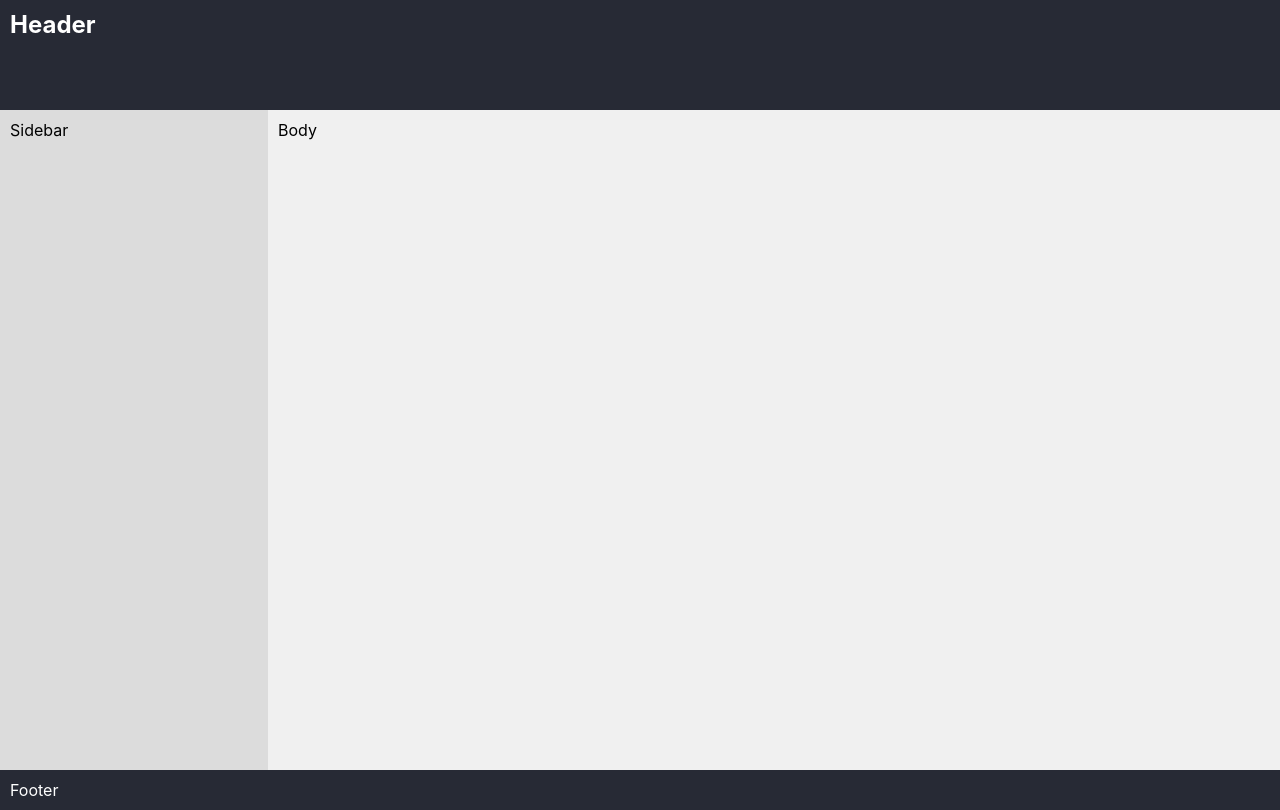
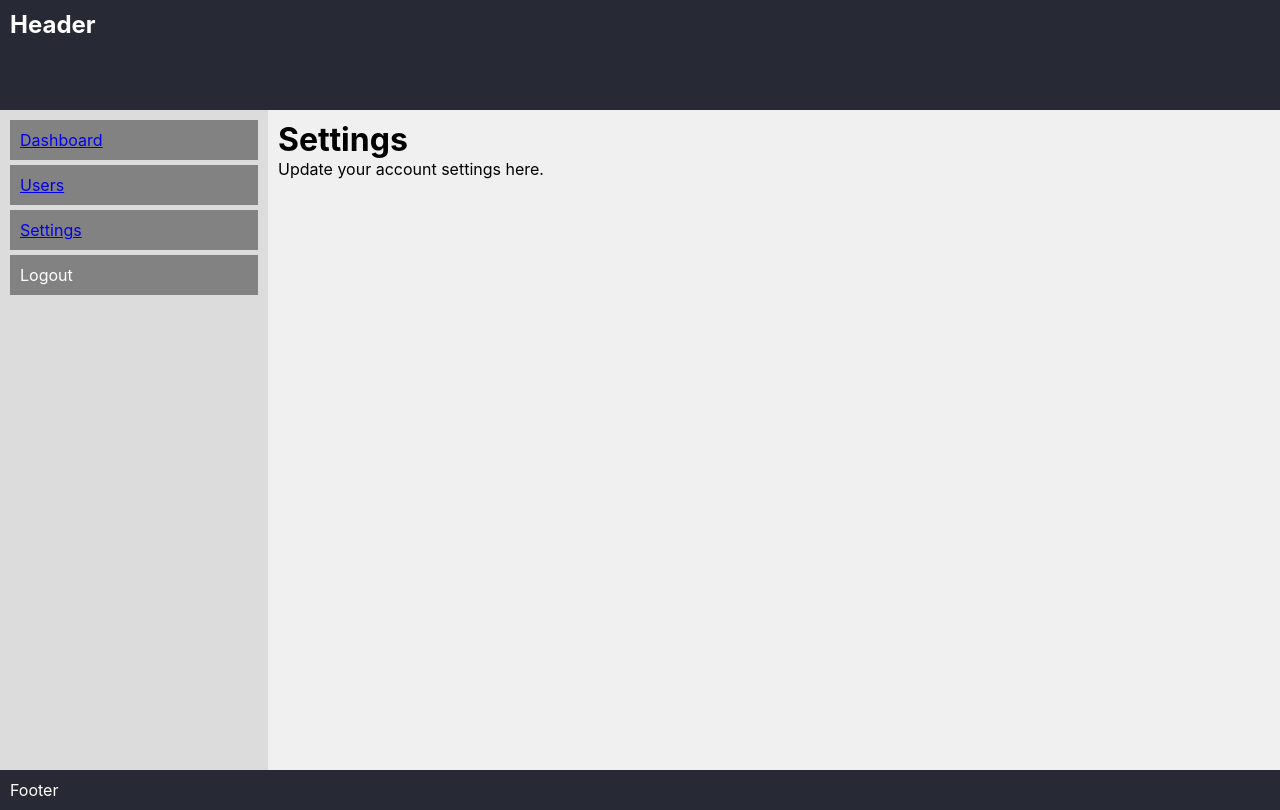
Before and after one commit to kiranmulmi/react-training-2025, a React (Create React App) app: page /settings in a window 1280 px wide. Built offline with nearby package versions, Linux system fonts and the light colour scheme.

Commit message:
react router implementation

```diff
--- a/package.json
+++ b/package.json
@@ -6,6 +6,7 @@
     "cra-template": "1.2.0",
     "react": "^19.0.0",
     "react-dom": "^19.0.0",
+    "react-router": "^7.1.5",
     "react-scripts": "5.0.1"
   },
   "scripts": {
--- a/src/App.js
+++ b/src/App.js
@@ -1,24 +1,30 @@
 import './assets/css/main.css';
+import { BrowserRouter, Routes, Route } from "react-router";
 
 import Header from './components/Header';
 import Footer from './components/Footer';
 import Sidebar from './components/Sidebar';
+import Dashboard from './pages/Dashboard';
+import Users from './pages/Users';
+import Settings from './pages/Settings';
 
 const App = () => {
 
-  const fullName = "John Doe";
-
   return(
-    <div>
+    <BrowserRouter>
       <Header />
       <div className="v-row main-wrapper">
         <Sidebar/>
         <div className="v-col main-body">
-          Body
+          <Routes>
+            <Route path="/dashboard" element={<Dashboard />} />
+            <Route path="/users" element={<Users />} />
+            <Route path="/settings" element={<Settings />} />
+          </Routes>
         </div>
       </div>
       <Footer />
-    </div>
+    </BrowserRouter>
   );
 }
 
--- a/src/assets/css/main.css
+++ b/src/assets/css/main.css
@@ -25,3 +25,13 @@
 .main-wrapper{
   display: flex;
 }
+
+.sidebar-menu {
+  list-style: none;
+}
+.sidebar-menu li {
+  padding: 10px;
+  background-color: #828282;
+  color: white;
+  margin-bottom: 5px;
+}
--- a/src/components/Sidebar.js
+++ b/src/components/Sidebar.js
@@ -1,6 +1,14 @@
+import { NavLink } from "react-router";
 const Sidebar = () => {
   return (
-    <div className="v-col sidebar">Sidebar</div>
+    <div className="v-col sidebar">
+      <ul className="sidebar-menu">
+        <li><NavLink to="/dashboard">Dashboard</NavLink></li>
+        <li><NavLink to="/users">Users</NavLink></li>
+        <li><NavLink to="/settings">Settings</NavLink></li>
+        <li>Logout</li>
+      </ul>
+    </div>
   );
 }
 
--- a/src/index.js
+++ b/src/index.js
@@ -2,10 +2,11 @@ import React from 'react';
 import ReactDOM from 'react-dom/client';
 import './index.css';
 import App from './App';
+import { BrowserRouter } from "react-router";
 
 const root = ReactDOM.createRoot(document.getElementById('root'));
 root.render(
   <React.StrictMode>
-    <App />
+      <App />
   </React.StrictMode>
 );
--- /dev/null
+++ b/src/pages/Dashboard.js
@@ -0,0 +1,10 @@
+const Dashboard = () => {
+  return (
+    <div>
+      <h1>Dashboard</h1>
+      <p>Welcome to the dasboard!</p>
+    </div>
+  );
+}
+
+export default Dashboard;
--- /dev/null
+++ b/src/pages/Settings.js
@@ -0,0 +1,10 @@
+const Settings = () => {
+  return (
+    <div className="v-col settings">
+      <h1>Settings</h1>
+      <p>Update your account settings here.</p>
+    </div>
+  );
+}
+
+export default Settings;
--- /dev/null
+++ b/src/pages/Users.js
@@ -0,0 +1,9 @@
+const Users = () => {
+  return (
+    <div className="v-col users">
+      <h1>Users</h1>
+      <p>Here is a list of users</p>
+    </div>
+  );
+}
+export default Users;
```
Also changed, not shown: 1 other file (tests, documents, lock files or other folders).
